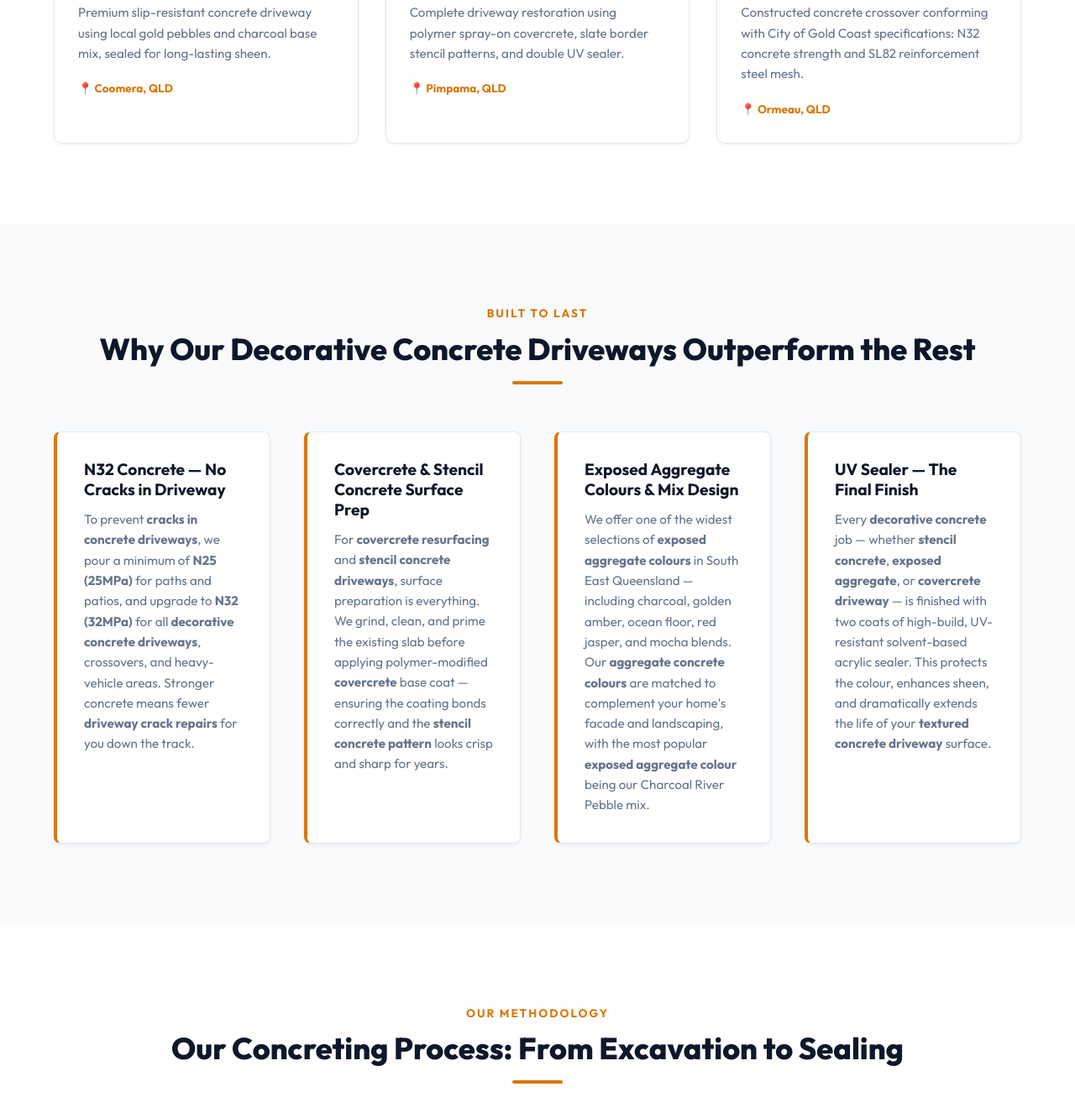
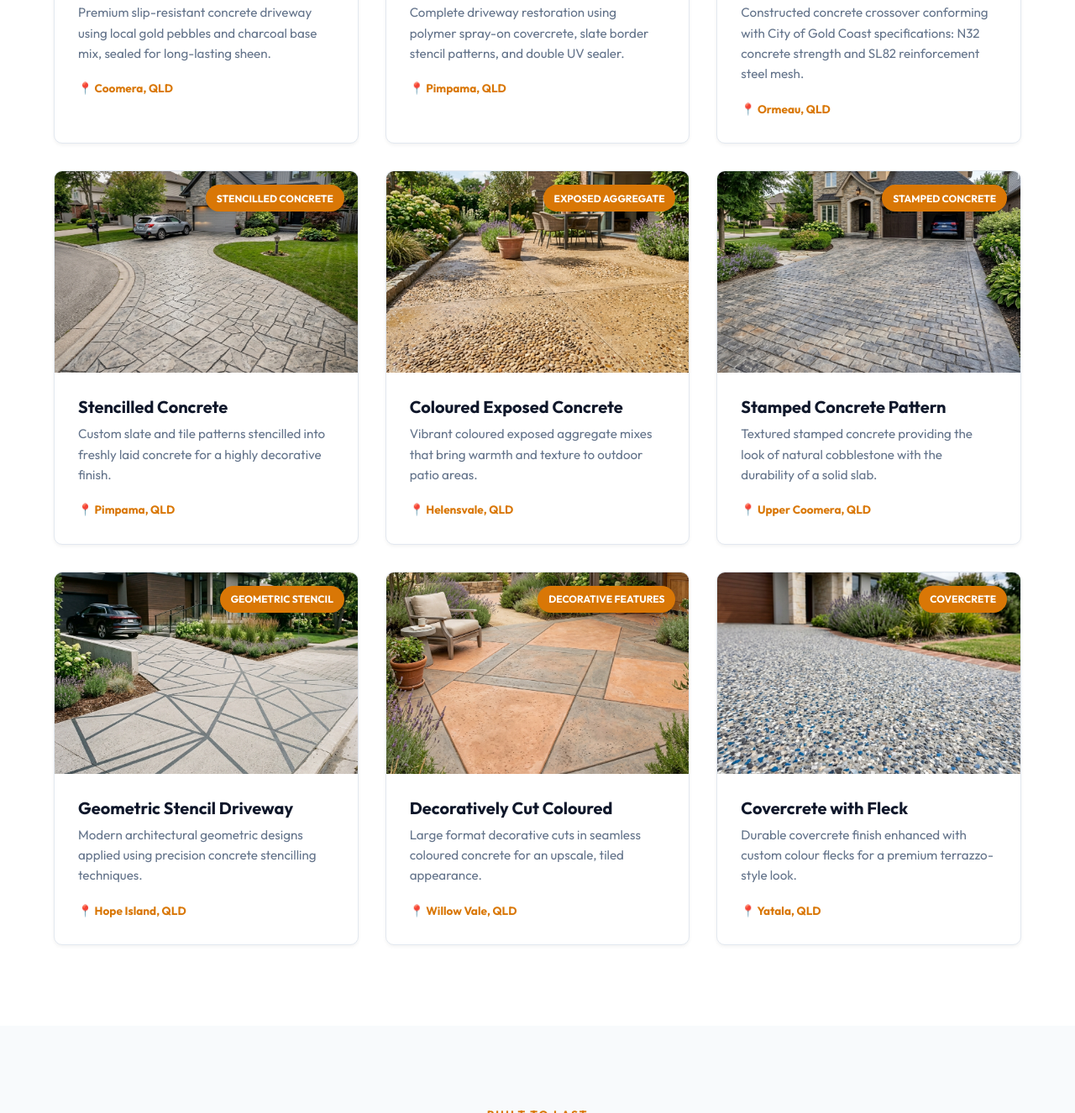
Before and after one commit to liveetcstream-beep/goldcoastconcreters, a plain HTML site: page index.html in a window 1280 px wide. Shown: the part 3212-4538 px from the top of the page at 84% size. Drawn offline with Linux system fonts and the light colour scheme.

Commit message:
Expand portfolio section with 6 new image entries

```diff
--- a/index.html
+++ b/index.html
@@ -402,6 +402,84 @@
                     <span class="gallery-meta">📍 Ormeau, QLD</span>
                 </div>
             </div>
+
+            <div class="gallery-card">
+                <div class="gallery-img-container">
+                    <img src="assets/stencilled_concrete.png" alt="Stencilled Concrete Driveway"
+                        class="gallery-img">
+                    <span class="gallery-badge">Stencilled Concrete</span>
+                </div>
+                <div class="gallery-info">
+                    <h4>Stencilled Concrete</h4>
+                    <p>Custom slate and tile patterns stencilled into freshly laid concrete for a highly decorative finish.</p>
+                    <span class="gallery-meta">📍 Pimpama, QLD</span>
+                </div>
+            </div>
+
+            <div class="gallery-card">
+                <div class="gallery-img-container">
+                    <img src="assets/coloured_exposed_concrete.png" alt="Coloured Exposed Concrete Patio"
+                        class="gallery-img">
+                    <span class="gallery-badge">Exposed Aggregate</span>
+                </div>
+                <div class="gallery-info">
+                    <h4>Coloured Exposed Concrete</h4>
+                    <p>Vibrant coloured exposed aggregate mixes that bring warmth and texture to outdoor patio areas.</p>
+                    <span class="gallery-meta">📍 Helensvale, QLD</span>
+                </div>
+            </div>
+
+            <div class="gallery-card">
+                <div class="gallery-img-container">
+                    <img src="assets/stamped_concrete.png" alt="Stamped Concrete Driveway"
+                        class="gallery-img">
+                    <span class="gallery-badge">Stamped Concrete</span>
+                </div>
+                <div class="gallery-info">
+                    <h4>Stamped Concrete Pattern</h4>
+                    <p>Textured stamped concrete providing the look of natural cobblestone with the durability of a solid slab.</p>
+                    <span class="gallery-meta">📍 Upper Coomera, QLD</span>
+                </div>
+            </div>
+
+            <div class="gallery-card">
+                <div class="gallery-img-container">
+                    <img src="assets/geometric_stencil.png" alt="Geometric Stencil Driveway"
+                        class="gallery-img">
+                    <span class="gallery-badge">Geometric Stencil</span>
+                </div>
+                <div class="gallery-info">
+                    <h4>Geometric Stencil Driveway</h4>
+                    <p>Modern architectural geometric designs applied using precision concrete stencilling techniques.</p>
+                    <span class="gallery-meta">📍 Hope Island, QLD</span>
+                </div>
+            </div>
+
+            <div class="gallery-card">
+                <div class="gallery-img-container">
+                    <img src="assets/decoratively_cut_coloured.png" alt="Decoratively Cut Coloured Concrete"
+                        class="gallery-img">
+                    <span class="gallery-badge">Decorative Features</span>
+                </div>
+                <div class="gallery-info">
+                    <h4>Decoratively Cut Coloured</h4>
+                    <p>Large format decorative cuts in seamless coloured concrete for an upscale, tiled appearance.</p>
+                    <span class="gallery-meta">📍 Willow Vale, QLD</span>
+                </div>
+            </div>
+
+            <div class="gallery-card">
+                <div class="gallery-img-container">
+                    <img src="assets/covercrete_with_fleck.png" alt="Covercrete with added fleck"
+                        class="gallery-img">
+                    <span class="gallery-badge">Covercrete</span>
+                </div>
+                <div class="gallery-info">
+                    <h4>Covercrete with Fleck</h4>
+                    <p>Durable covercrete finish enhanced with custom colour flecks for a premium terrazzo-style look.</p>
+                    <span class="gallery-meta">📍 Yatala, QLD</span>
+                </div>
+            </div>
         </div>
     </section>
 
```
Also changed, not shown: EEAT_Strategy_Guide.md (added, +57 -0 lines), assets/coloured_exposed_concrete.png (added), assets/covercrete_with_fleck.png (added), assets/decoratively_cut_coloured.png (added), assets/geometric_stencil.png (added), assets/stamped_concrete.png (added), assets/stencilled_concrete.png (added).
